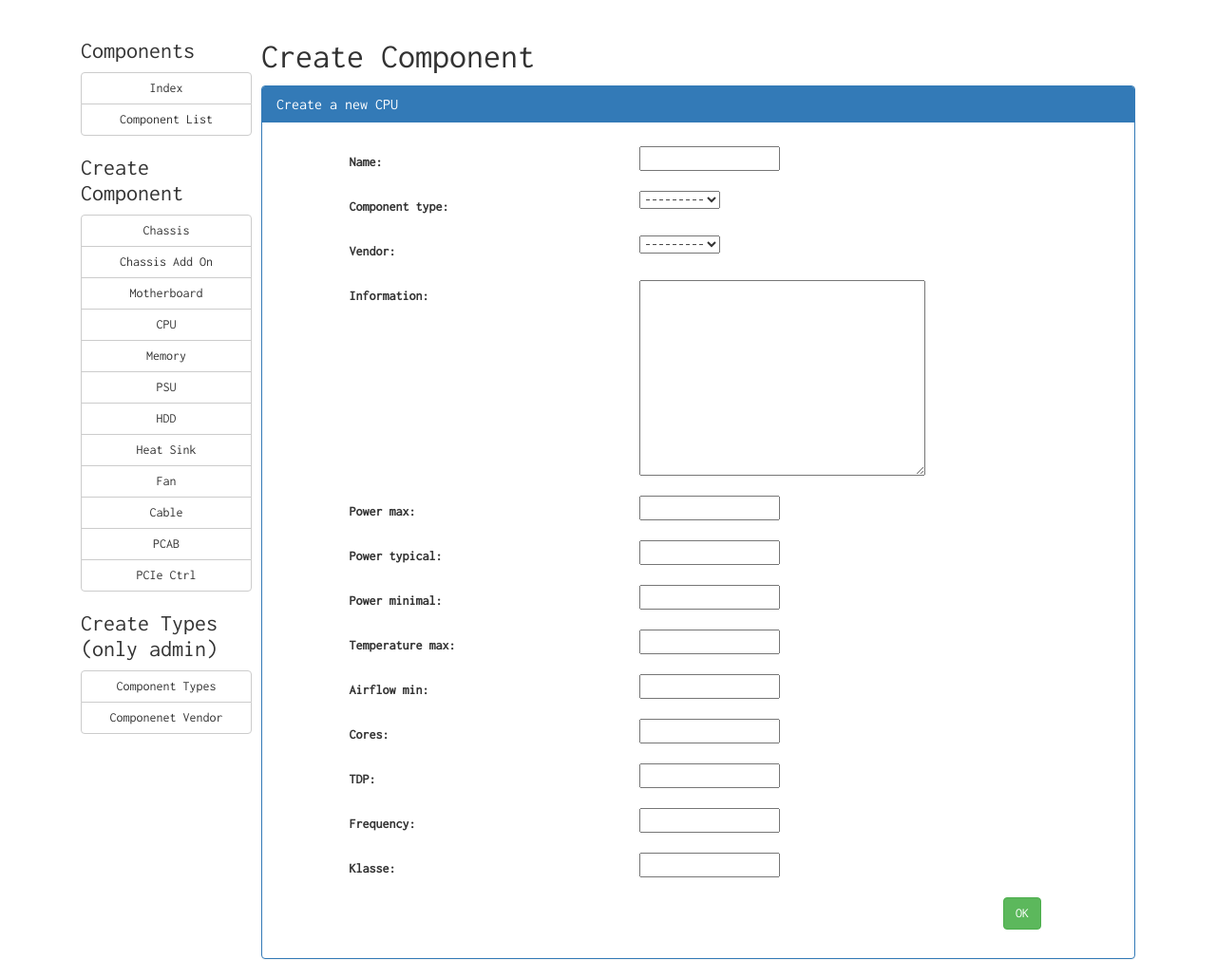
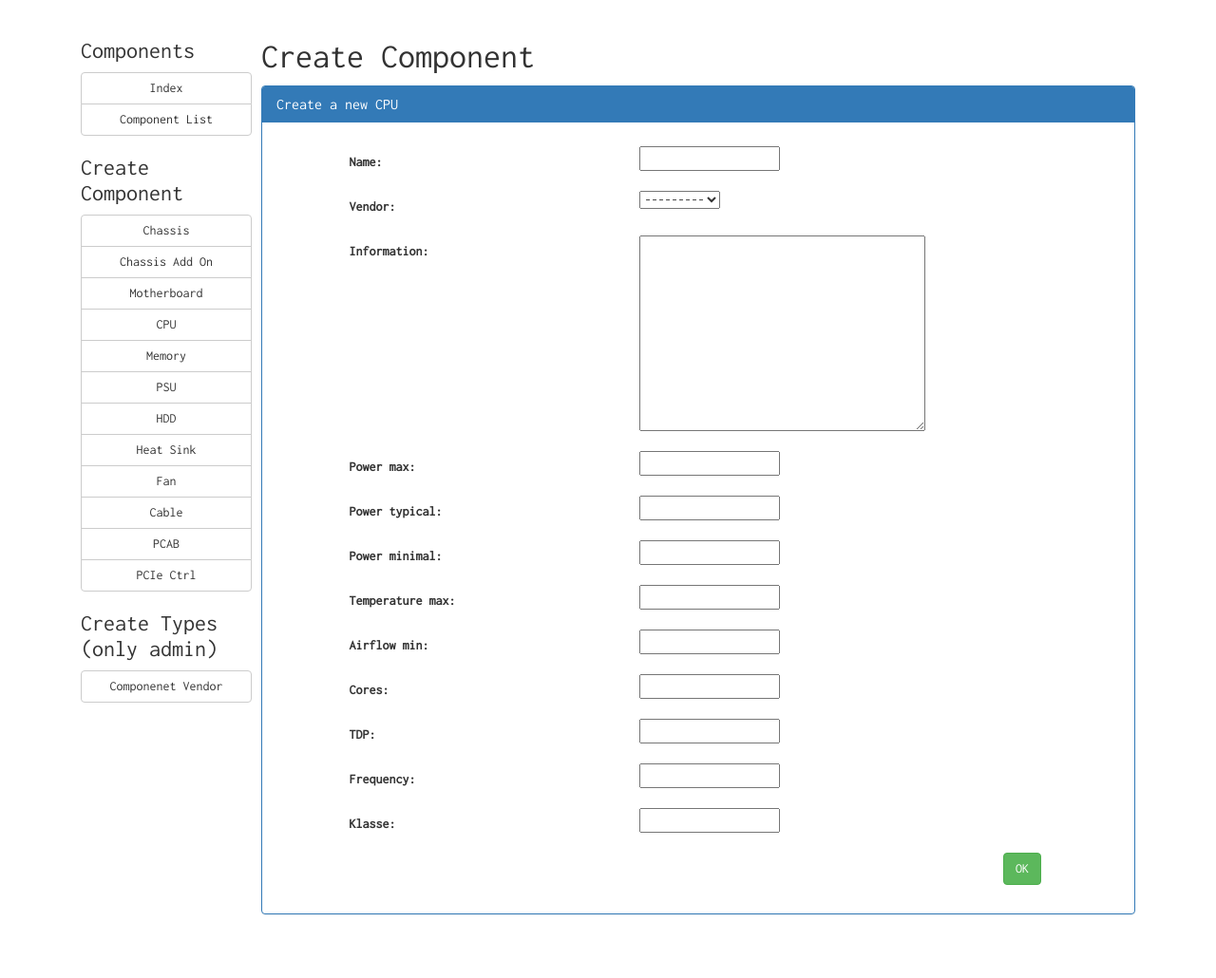
Before and after one commit to woastel/SeeN, a Django app: page /comp/comp/cpu/add/ in a window 1280 px wide. Shown: the part 52-1082 px from the top of the page at 95% size. After the commit the page ends 1015 px from the top, so only its background shows below. Run offline with Django 3.2, Linux system fonts and the light colour scheme; the visitor is signed in with stand-in values (Sample User, id 1); data that the repository does not hold is empty; some libraries are stand-ins or nearby versions.

Commit message:
components app: remove the column "component-type"
coponent type was a fk to a table with a standard name

```diff
--- a/taffwebapp/components/admin.py
+++ b/taffwebapp/components/admin.py
@@ -1,7 +1,7 @@
 from django.contrib import admin
 from .models import (
     Vendor,
-    Component_Type,
+    #Component_Type,
     Component,
     Component_Character_Thermal,
     Component_Character_Mechanical,
@@ -23,7 +23,7 @@ from .models import (
 
 
 admin.site.register(Vendor)
-admin.site.register(Component_Type)
+#admin.site.register(Component_Type)
 admin.site.register(Component)
 #admin.site.register(Component_Character_Mechanical)
 #admin.site.register(Component_Character_Electrical_Power)
--- a/taffwebapp/components/forms.py
+++ b/taffwebapp/components/forms.py
@@ -1,7 +1,7 @@
 from django import forms
 from .models import (
     Vendor,
-    Component_Type,
+    #Component_Type,
     Component,
 
     Component_Character_Thermal,
@@ -29,10 +29,10 @@ class Form_Vendor(forms.ModelForm):
         model = Vendor
         fields = '__all__'
 
-class Form_Component_Type(forms.ModelForm):
-    class Meta:
-        model = Component_Type
-        fields = '__all__'
+#class Form_Component_Type(forms.ModelForm):
+#    class Meta:
+#        model = Component_Type
+#        fields = '__all__'
 
 
 # general Forms from the components models
--- a/taffwebapp/components/models.py
+++ b/taffwebapp/components/models.py
@@ -4,12 +4,6 @@ from model_utils.managers import InheritanceManager
 
 # Create your models here.
 class Vendor(models.Model):
-    name = models.CharField(max_length=100)
-
-    def __str__(self):
-        return(str(self.name))
-
-class Component_Type(models.Model):
     name = models.CharField(max_length=100)
 
     def __str__(self):
@@ -25,7 +19,6 @@ class Component(models.Model):
 
     # form fields
     name = models.CharField(max_length=100)
-    component_type = models.ForeignKey(Component_Type)
 
     # Component Type Text - will set by the save function in the individual components
     component_type_text = models.CharField(max_length=100, default="Component")
--- a/taffwebapp/components/templates/components/base_components.html
+++ b/taffwebapp/components/templates/components/base_components.html
@@ -61,9 +61,6 @@
 
         <h3> Create Types (only admin) </h3>
         <div class="btn-group-vertical" style="width: 180px;" role="group" aria-label="...">
-          <button type="button" class="btn btn-default" onclick="location.href = '{% url 'components:create_componentType' %}';">
-            Component Types
-          </button>
           <button type="button" class="btn btn-default" onclick="location.href = '{% url 'components:create_vendor' %}';">
             Componenet Vendor
           </button>
--- a/taffwebapp/components/urls.py
+++ b/taffwebapp/components/urls.py
@@ -12,7 +12,7 @@ urlpatterns = [
     url(r'^comp/(?P<pk>[0-9]+)/$',       views.Detail_Component_View.as_view(), name='component_detail'),
 
     # Create types (only used by admin )
-    url(r'^comp/componentType/add/$',   views.Create_Component_Type_View.as_view() ,       name='create_componentType'),
+    #url(r'^comp/componentType/add/$',   views.Create_Component_Type_View.as_view() ,       name='create_componentType'),
     url(r'^comp/Vendor/add/$',          views.Create_Vendor_View.as_view() ,  name='create_vendor'),
 
     # Create urls
--- a/taffwebapp/components/views.py
+++ b/taffwebapp/components/views.py
@@ -97,47 +97,47 @@ class Detail_Component_View(View):
 #
 # Create Types + Vendor
 #-------------------------
-@method_decorator(login_required, name='dispatch')
-class Create_Component_Type_View(View):
-    form_class = forms.Form_Component_Type
-    templateName = 'components/component_create.html'
-    panel_titel = "Create a new Component Type"
-
-    def get(self, request, *args, **kwargs):
-        # context that schould be render
-        context = {}
-        # inital date for the form
-        initial = {}
-        # generate the form with the initals
-        form = self.form_class(initial=initial)
-        # add the form to the context
-        context.update({'form': form})
-        # add the panel titel to the context
-        context.update({'panel_titel': self.panel_titel})
-        # now return the render object with template name and context
-        return render(request, self.templateName, context)
-
-    def post(self, request, *args, **kwargs):
-        # first save the form with the request Post arguments
-        form = self.form_class(request.POST)
-        print(request.POST)
-
-        # check if form is valid
-        if form.is_valid():
-            # then get the instance from the form without commit
-            instance = form.save(commit=False)
-            # change some attributes from the instance
-            ## -- this instance have no creator instance.created_user = request.user
-            # save the instance
-            instance.save()
-            # return a http redirect
-            return HttpResponseRedirect(reverse('components:index'))
-
-        # if form is not valid - return the form object like the
-        #  get method
-        context = {'form': form}
-        context.update(self.panel_titel)
-        return render(request, self.template_name, context)
+#@method_decorator(login_required, name='dispatch')
+#class Create_Component_Type_View(View):
+#    form_class = forms.Form_Component_Type
+#    templateName = 'components/component_create.html'
+#    panel_titel = "Create a new Component Type"
+#
+#    def get(self, request, *args, **kwargs):
+#        # context that schould be render
+#        context = {}
+#        # inital date for the form
+#        initial = {}
+#        # generate the form with the initals
+#        form = self.form_class(initial=initial)
+#        # add the form to the context
+#        context.update({'form': form})
+#        # add the panel titel to the context
+#        context.update({'panel_titel': self.panel_titel})
+#        # now return the render object with template name and context
+#        return render(request, self.templateName, context)
+#
+#    def post(self, request, *args, **kwargs):
+#        # first save the form with the request Post arguments
+#        form = self.form_class(request.POST)
+#        print(request.POST)
+#
+#        # check if form is valid
+#        if form.is_valid():
+#            # then get the instance from the form without commit
+#            instance = form.save(commit=False)
+#            # change some attributes from the instance
+#            ## -- this instance have no creator instance.created_user = request.user
+#            # save the instance
+#            instance.save()
+#            # return a http redirect
+#            return HttpResponseRedirect(reverse('components:index'))
+#
+#        # if form is not valid - return the form object like the
+#        #  get method
+#        context = {'form': form}
+#        context.update(self.panel_titel)
+#        return render(request, self.template_name, context)
 
 @method_decorator(login_required, name='dispatch')
 class Create_Vendor_View(View):
```
